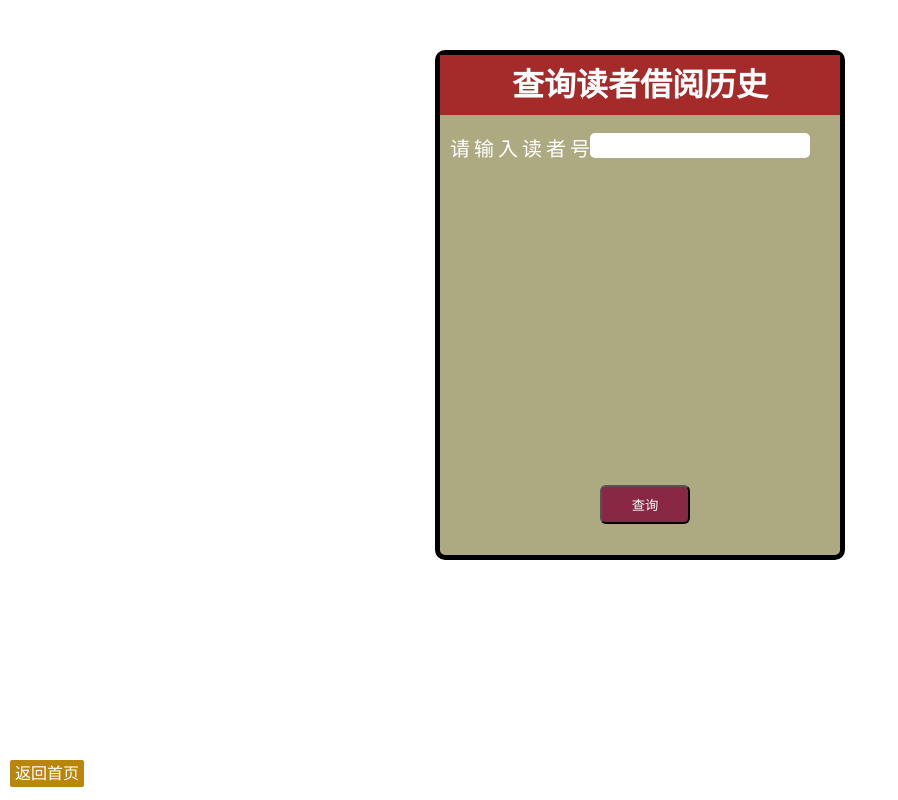
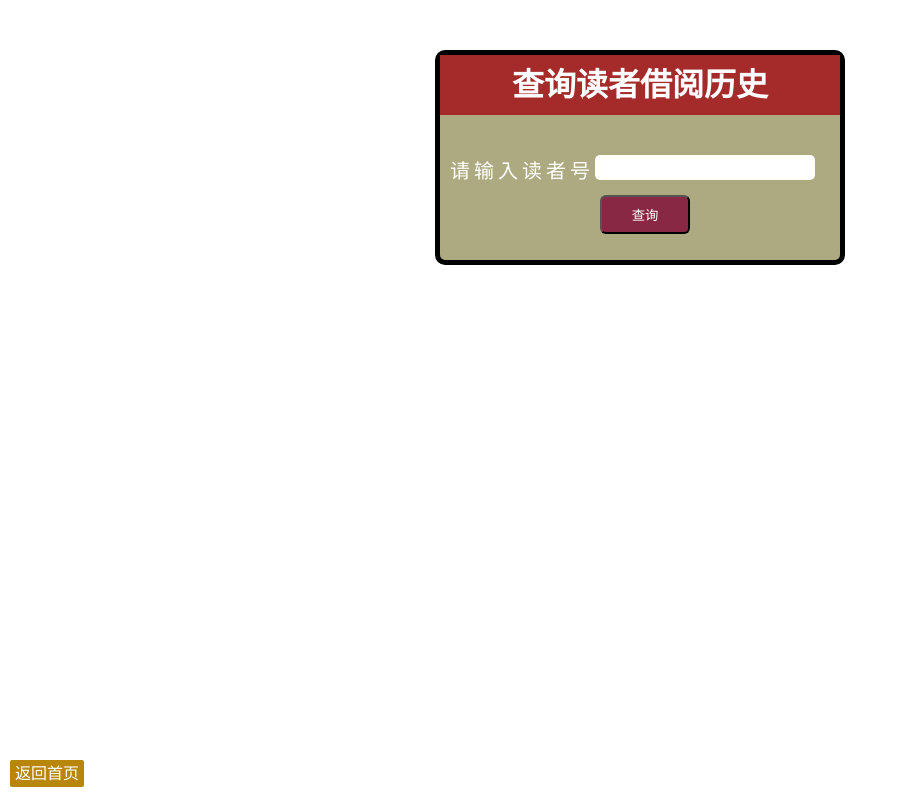
Before and after one commit to Chandler-Bang/library-organization, a PHP site: page /Rborr_history.php in a window 1280 px wide. Shown: the whole page, without its empty margins (0-898 px from the left). Run offline with PHP 8.4, Linux system fonts and the light colour scheme.

Commit message:
界面修改

```diff
--- a/Rborr_history.php
+++ b/Rborr_history.php
@@ -28,7 +28,7 @@
             background-color: rgb(173, 169, 129);
             margin: 0px auto;
             width: 400px;
-            height: 500px;
+            height: 205px;
             position: relative;
         }
 
@@ -52,7 +52,7 @@
 
         .submit {
             position: absolute;
-            top: 430px;
+            top: 140px;
             left: 160px;
         }
 
@@ -61,7 +61,7 @@
             height: 25px;
             border-radius: 5px;
             position: absolute;
-            left: 150px;
+            left: 155px;
             width: 220px;
         }
 
@@ -98,6 +98,10 @@
             border-radius: 2px;
             padding: 5px;
         }
+        .readerNo {
+            position: absolute;
+            top: 100px
+        }
     </style>
 </head>
 
@@ -109,7 +113,7 @@
 
         <form method="POST" action="Rborr_historyS.php">
 
-            <div>
+            <div class="readerNo">
                 <span class="Title" style="letter-spacing: 0.2em;">请输入读者号</span><input class="text" type="text"name="readerno"><br><br>
             </div>
 
--- a/addnewbook.php
+++ b/addnewbook.php
@@ -28,7 +28,7 @@
             background-color: rgb(173, 169, 129);
             margin: 0px auto;
             width: 400px;
-            height: 500px;
+            height: 400px;
             position: relative;
         }
 
@@ -52,7 +52,7 @@
 
         .submit {
             position: absolute;
-            top: 430px;
+            top: 340px;
             left: 160px;
         }
 
--- a/bookloss.php
+++ b/bookloss.php
@@ -28,7 +28,7 @@
             background-color: rgb(173, 169, 129);
             margin: 0px auto;
             width: 400px;
-            height: 300px;
+            height: 280px;
             position: relative;
         }
 
@@ -62,7 +62,7 @@
 
         .submit {
             position: absolute;
-            top: 200px;
+            top: 210px;
             left: 160px;
         }
 
--- a/finepage.php
+++ b/finepage.php
@@ -28,7 +28,7 @@
             background-color: rgb(173, 169, 129);
             margin: 0px auto;
             width: 400px;
-            height: 500px;
+            height: 260px;
             position: relative;
         }
 
@@ -52,7 +52,7 @@
 
         .submit {
             position: absolute;
-            top: 430px;
+            top: 200px;
             left: 160px;
         }
 
--- a/readerins.php
+++ b/readerins.php
@@ -28,7 +28,7 @@
             background-color: rgb(173, 169, 129);
             margin: 0px auto;
             width: 400px;
-            height: 300px;
+            height: 260px;
             position: relative;
         }
 
@@ -62,7 +62,7 @@
 
         .submit {
             position: absolute;
-            top: 200px;
+            top: 210px;
             left: 160px;
         }
 
```
Also changed, not shown: Bborr_history.php (+7 -3 lines).
